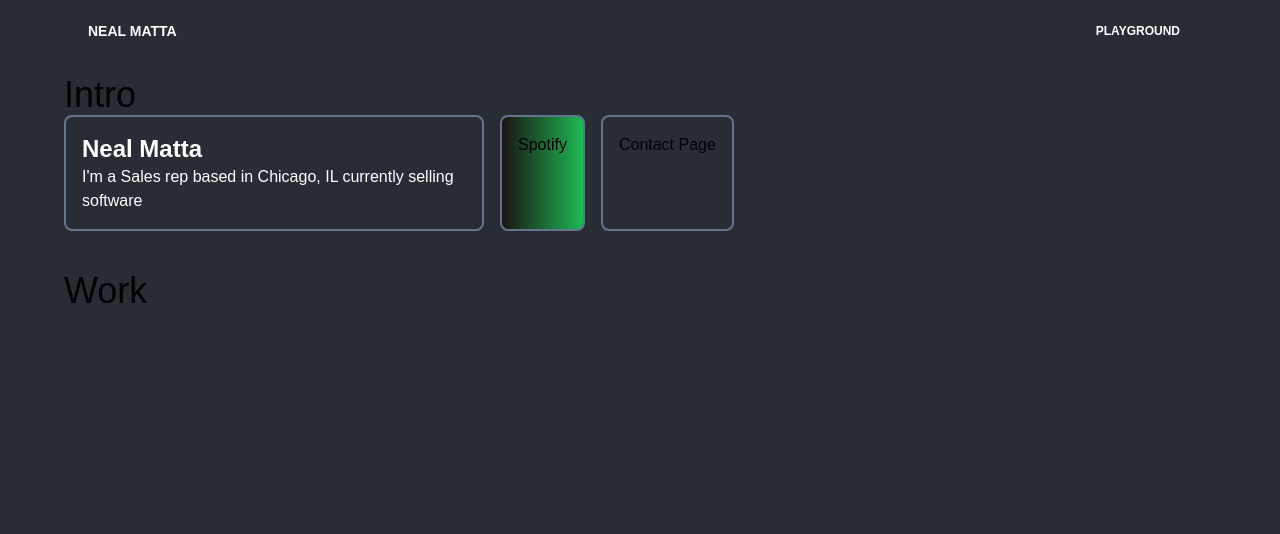
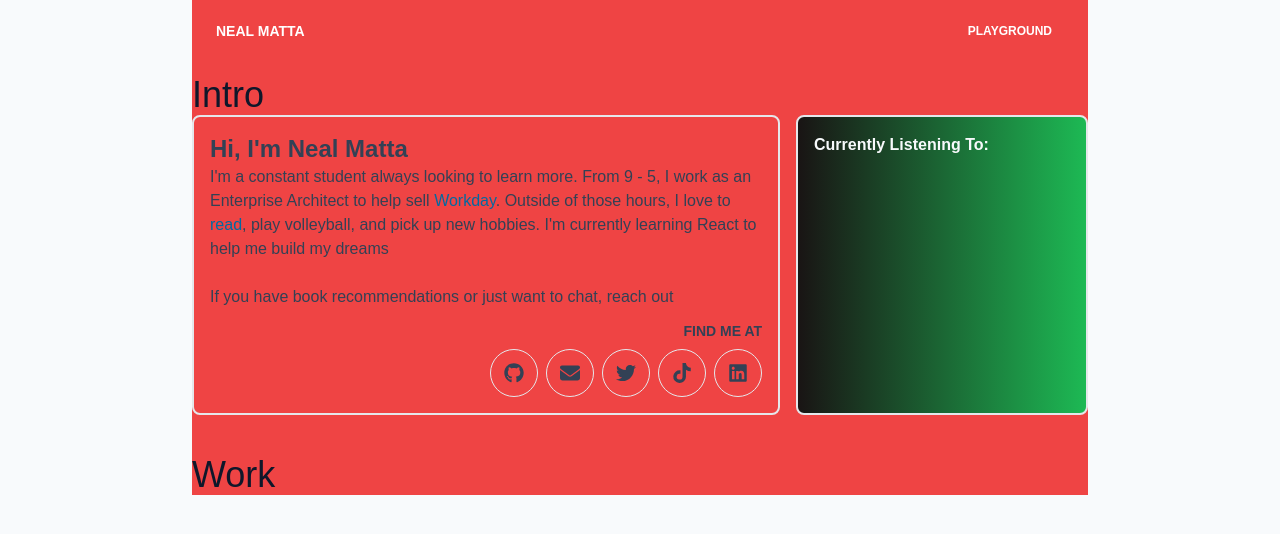
Before and after one commit to NealMatta/personal-website, a React (Create React App) app: page / in a window 1280 px wide. Shown: the top 534 px of the page. Built offline with nearby package versions, Linux system fonts and the light colour scheme.

Commit message:
Intro is kinda done. Desparte help needed with styling it

```diff
--- a/src/App.js
+++ b/src/App.js
@@ -9,7 +9,7 @@ import Spotify from './components/Modules/Spotify';
 
 function App() {
 	return (
-		<div className="container mx-auto max-w-6xl	">
+		<div className="container mx-auto max-w-4xl bg-red-500">
 			<Navbar />
 			<Section title={'Intro'}>
 				<Module>
@@ -17,12 +17,12 @@ function App() {
 				</Module>
 				<Module
 					extraClassNames={
-						'bg-gradient-to-r from-[#191414] to-[#1DB954]'
+						'bg-gradient-to-r from-[#191414] to-[#1DB954] '
 					}
 				>
 					<Spotify />
 				</Module>
-				<Module>Contact Page</Module>
+				{/* <Module>Second Links</Module> */}
 			</Section>
 			<Section title={'Work'}></Section>
 		</div>
--- /dev/null
+++ b/src/components/IntroComponents/SocialMediaList.jsx
@@ -0,0 +1,63 @@
+import { FontAwesomeIcon } from '@fortawesome/react-fontawesome';
+import {
+	faGithub,
+	faTwitter,
+	faTiktok,
+	faLinkedin,
+} from '@fortawesome/free-brands-svg-icons';
+import { faEnvelope } from '@fortawesome/free-solid-svg-icons';
+
+const socialMedia = [
+	{
+		title: 'Github',
+		link: 'https://github.com/NealMatta',
+		icon: faGithub,
+	},
+	{
+		title: 'Email',
+		link: 'mailto:nealsmatta@gmail.com',
+		icon: faEnvelope,
+	},
+	{
+		title: 'Twitter',
+		link: 'https://twitter.com/NealMatta',
+		icon: faTwitter,
+	},
+	{
+		title: 'TikTok',
+		link: 'https://www.tiktok.com/@nealmattata?lang=en',
+		icon: faTiktok,
+	},
+	{
+		title: 'LinkedIn',
+		link: 'https://www.linkedin.com/in/nealmatta/',
+		icon: faLinkedin,
+	},
+];
+
+export default function SocialMediaList() {
+	return (
+		<div class="text-right pt-3">
+			<div class="mb-2 text-sm font-bold uppercase">Find me at</div>
+			<div class="flex justify-end space-x-2">
+				{socialMedia.map((single) => {
+					return (
+						<a
+							key={single.title}
+							title={single.title}
+							href={single.link}
+							target="_blank"
+							className="group relative flex h-12 w-12 items-center justify-center rounded-full border border-gray-30 transition-colors hover:border-green-400 active:top-[1px] dark:border-gray-500 dark:hover:border-gray-200"
+						>
+							<FontAwesomeIcon
+								icon={single.icon}
+								size="lg"
+								className="w-5 flex-shrink-0 text-gray-40 transition-all group-hover:text-gray-800 dark:text-gray-50 dark:group-hover:text-green-400"
+							/>
+						</a>
+					);
+				})}
+			</div>
+		</div>
+	);
+}
--- a/src/components/Module.jsx
+++ b/src/components/Module.jsx
@@ -1,10 +1,10 @@
-export default function Module({ children, extraClassNames = '' }) {
-	return (
-		<div
-			className={`box-border p-4 border-2 rounded-lg border-slate-500 ${extraClassNames}`}
-			// {...props}
-		>
-			{children}
-		</div>
+import classNames from 'classnames';
+
+export default function Module({ children, extraClassNames }) {
+	const divClasses = classNames(
+		'box-border p-4 border-2 rounded-lg',
+		extraClassNames
 	);
+
+	return <div className={divClasses}>{children}</div>;
 }
--- a/src/components/Modules/Intro.jsx
+++ b/src/components/Modules/Intro.jsx
@@ -1,10 +1,34 @@
+import SocialMediaList from '../IntroComponents/SocialMediaList';
+
 export default function Intro() {
 	return (
-		<div className="container text-white  max-w-sm">
-			<h1 className="text-2xl font-bold">Neal Matta</h1>
+		<div className="text-slate-700 flex-1">
+			<h1 className="text-2xl font-bold">Hi, I'm Neal Matta</h1>
 			<p>
-				I'm a Sales rep based in Chicago, IL currently selling software
+				I'm a constant student always looking to learn more. From 9 - 5,
+				I work as an Enterprise Architect to help sell{' '}
+				<a
+					className="text-sky-700 hover:underline"
+					href="https://www.workday.com/"
+					target="blank"
+				>
+					Workday
+				</a>
+				. Outside of those hours, I love to{' '}
+				<a
+					className="text-sky-700 hover:underline"
+					href="https://www.goodreads.com/user/show/98169338-neal-matta"
+				>
+					read
+				</a>
+				, play volleyball, and pick up new hobbies. I'm currently
+				learning React to help me build my dreams
 			</p>
+			<br />
+			<p>
+				If you have book recommendations or just want to chat, reach out
+			</p>
+			<SocialMediaList />
 		</div>
 	);
 }
--- a/src/components/Modules/Spotify.jsx
+++ b/src/components/Modules/Spotify.jsx
@@ -1,3 +1,7 @@
 export default function Spotify() {
-	return <div className="">Spotify</div>;
+	return (
+		<div className="text-slate-50 font-bold w-64">
+			Currently Listening To:
+		</div>
+	);
 }
--- a/src/components/Section.jsx
+++ b/src/components/Section.jsx
@@ -1,10 +1,8 @@
 export default function Section({ children, title }) {
 	return (
-		<section>
-			<h1 className="text-4xl">{title}</h1>
-			<div className="flex flex-wrap gap-4 justify-stretch mb-10">
-				{children}
-			</div>
+		<section className="container">
+			<h1 className="text-4xl text-slate-900">{title}</h1>
+			<div className="flex gap-4 mb-10">{children}</div>
 		</section>
 	);
 }
--- a/src/index.css
+++ b/src/index.css
@@ -10,5 +10,5 @@ body {
 	font-family: 'Quicksand', sans-serif;
 	-webkit-font-smoothing: antialiased;
 	-moz-osx-font-smoothing: grayscale;
-	background-color: #282c34;
+	background-color: #f8fafc;
 }
```
Also changed, not shown: package.json (+7 -0 lines), 1 other file (tests, documents, lock files or other folders).
